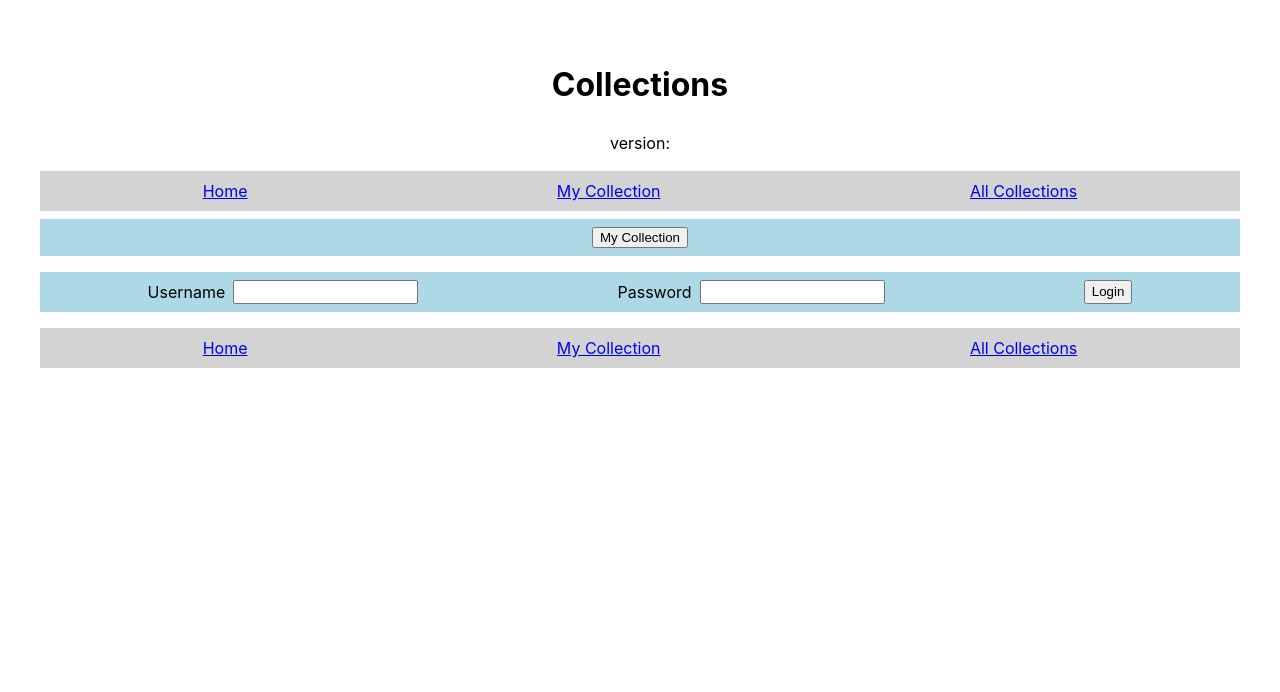
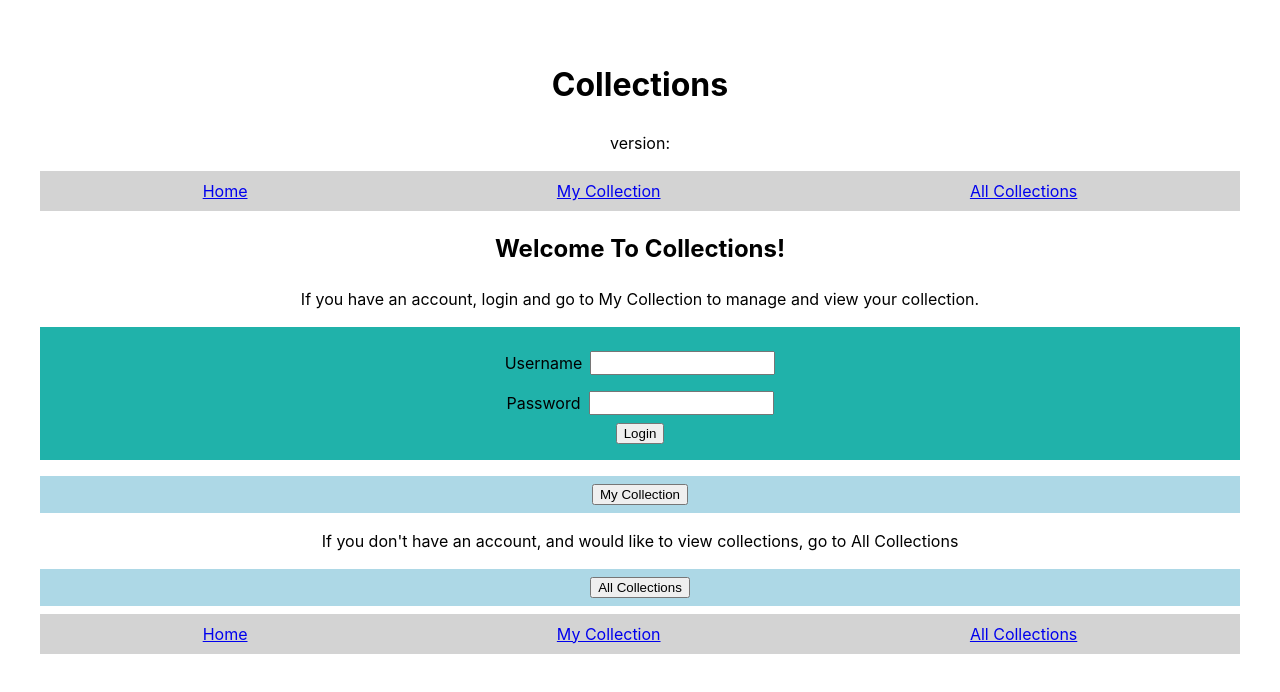
Before and after one commit to UWC2-JSCRIPT/320-wn24-final-project-tvroley, a React (Vite) app: page / in a window 1280 px wide. Shown: the top 692 px of the page. Built offline with nearby package versions, Linux system fonts and the light colour scheme.

Commit message:
Instructions for home page

```diff
--- a/src/App.css
+++ b/src/App.css
@@ -96,8 +96,9 @@
   display: flex;
   flex-direction: row;
   flex-wrap: wrap;
-  justify-content: flex-start;
+  justify-content: center;
   gap: 0.5rem;
+  padding: 0.5em;
 }
 
 .div-input-label {
@@ -162,6 +163,17 @@
   margin-bottom: 1em;
 }
 
+.div-login {
+  display: flex;
+  flex-direction: column;
+  flex-wrap: wrap;
+  justify-content: center;
+  background-color: lightseagreen;
+  padding: 1em;
+  margin-top: 1em;
+  margin-bottom: 1em;
+}
+
 .div-home-buttons {
   display: flex;
   flex-direction: row;
--- a/src/CardCollection.jsx
+++ b/src/CardCollection.jsx
@@ -24,6 +24,9 @@ function CardCollection({}) {
 
   useEffect(() => {
     const getData = async () => {
+      if(!username){
+        return;
+      }
       let urlGetCollections = new URL(
         `https://trading-cards-backend-production.up.railway.app/collections`,
       );
--- a/src/Home.jsx
+++ b/src/Home.jsx
@@ -43,12 +43,15 @@ export default function Home() {
     navigate("/collection");
   };
 
+  const goAllCollections = () => {
+    navigate("/allcollections");
+  };
+
   return (
     <>
-      <div className="div-home-buttons">
-        <button onClick={goCollection}>My Collection</button>
-      </div>
-      <div className="div-add-collection">
+      <h2>Welcome To Collections!</h2>
+      <p>If you have an account, login and go to My Collection to manage and view your collection.</p>
+      <div className="div-login">
         <div className="div-enter-collection">
           <label htmlFor="username-input">Username</label>
           <input
@@ -78,6 +81,13 @@ export default function Home() {
         </div>
       </div>
       <p>{resultMessage}</p>
+      <div className="div-home-buttons">
+        <button onClick={goCollection}>My Collection</button>
+      </div>
+      <p>If you don't have an account, and would like to view collections, go to All Collections</p>
+      <div className="div-home-buttons">
+        <button onClick={goAllCollections}>All Collections</button>
+      </div>
       <Nav />
     </>
   );
```
